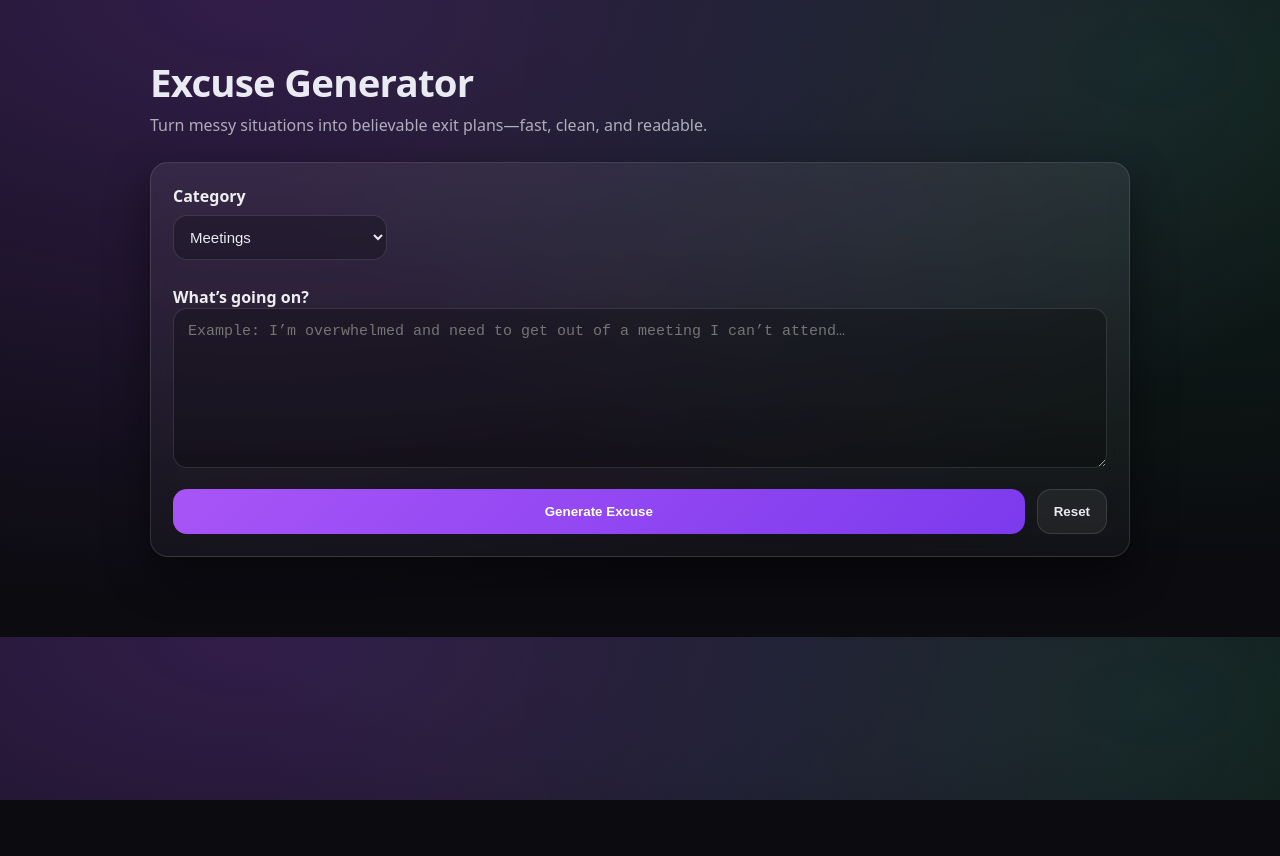
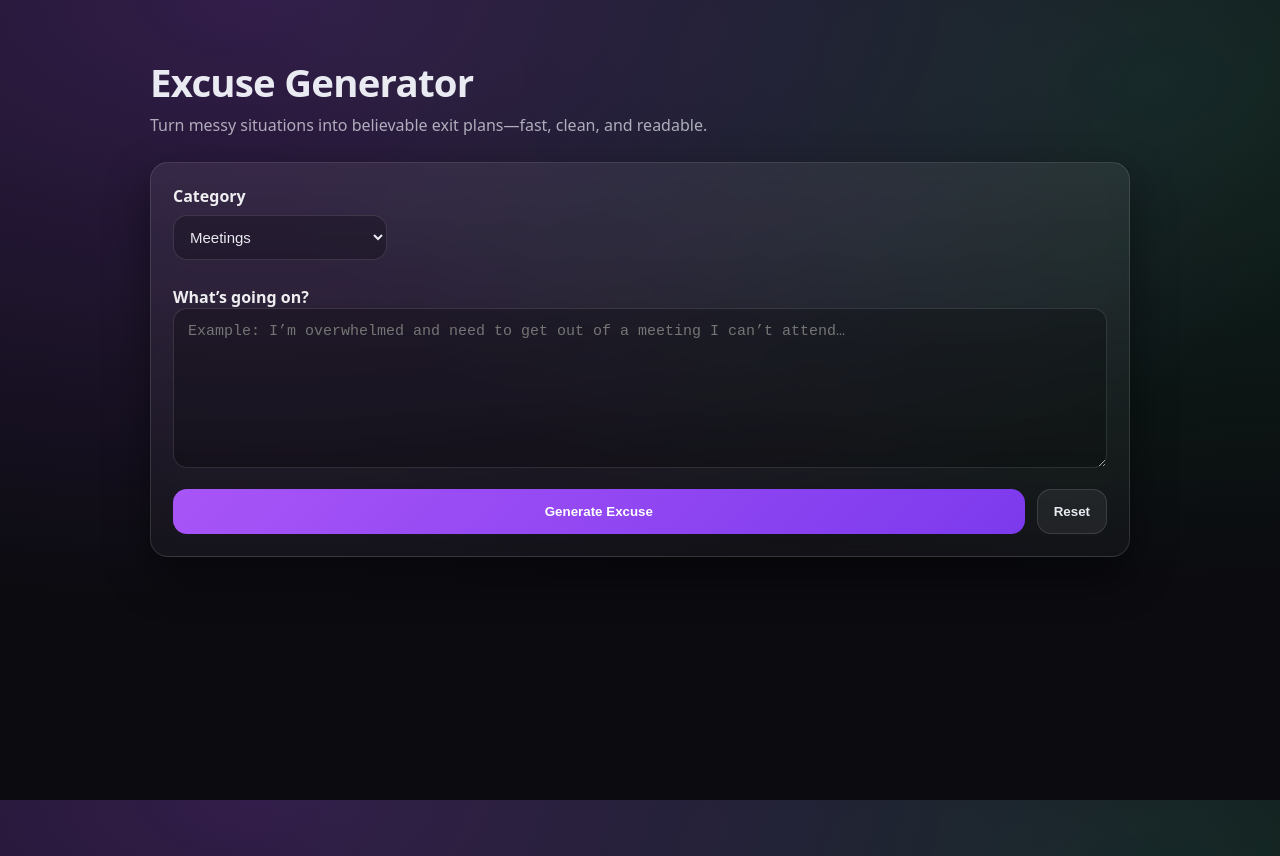
Before and after one commit to SamyogGhimire/Excuses, a React (Vite) app in the folder frontend/: page / in a window 1280 px wide. Before the commit the page ends 800 px from the top, so only its background shows below. Built offline with nearby package versions, Linux system fonts and the light colour scheme.

Commit message:
Add height styling for html and body elements in CSS

```diff
--- a/frontend/src/index.css
+++ b/frontend/src/index.css
@@ -13,6 +13,12 @@
   --shadow: 0 18px 45px rgba(0, 0, 0, 0.45);
   --radius: 18px;
 }
+
+html,
+body {
+  height: 100%;
+}
+
 
 * {
   box-sizing: border-box;
```
